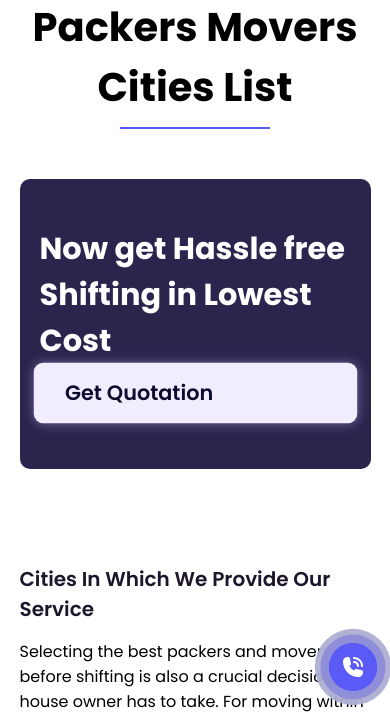
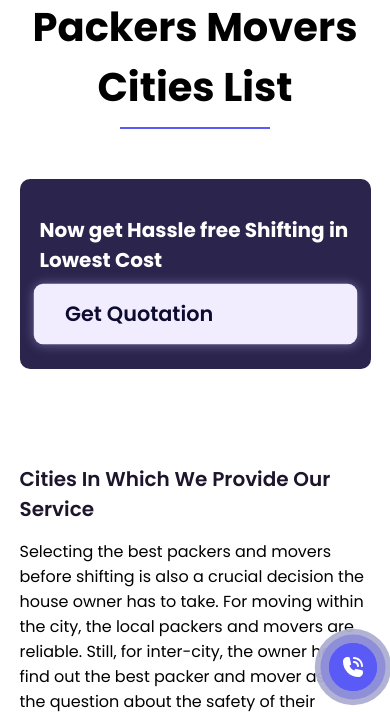
Before and after one commit to AskNavigator-SEO/tppdelhi, a PHP site: page /location.html in a window 390 px wide. Shown: the part 123-835 px from the top of the page. Run offline with PHP 8.4, Linux system fonts and the light colour scheme.

Commit message:
new h3 css add in the file

```diff
--- a/css/location.css
+++ b/css/location.css
@@ -38,6 +38,11 @@
     .eleventh >.lower-call-btn {
         flex-direction: column;
         width: 90%;
+        padding: 26px 20px;
 
     }
+    .eleventh >.lower-call-btn > h3 {
+        font-size: 20px;
+        margin: 10px 0px;
+    }
 }
```
